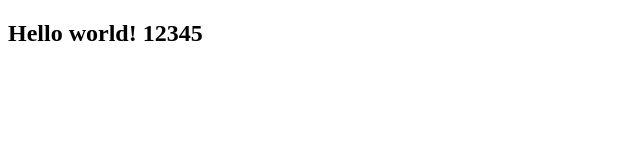
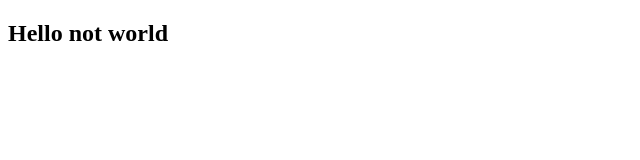
Before and after one commit to icangcut/revouminicourse, a plain HTML site: page index.html in a window 1280 px wide. Shown: the full height of the page, 0-640 px from the left. Drawn offline with Linux system fonts and the light colour scheme.

Commit message:
Update index.html

```diff
--- a/index.html
+++ b/index.html
@@ -4,6 +4,6 @@
         <title>RevoU Web Course</title>
     </head>
     <body>
-        <h2>Hello world! 12345</h2>
+        <h2>Hello not world</h2>
     </body>
 </html>
```
